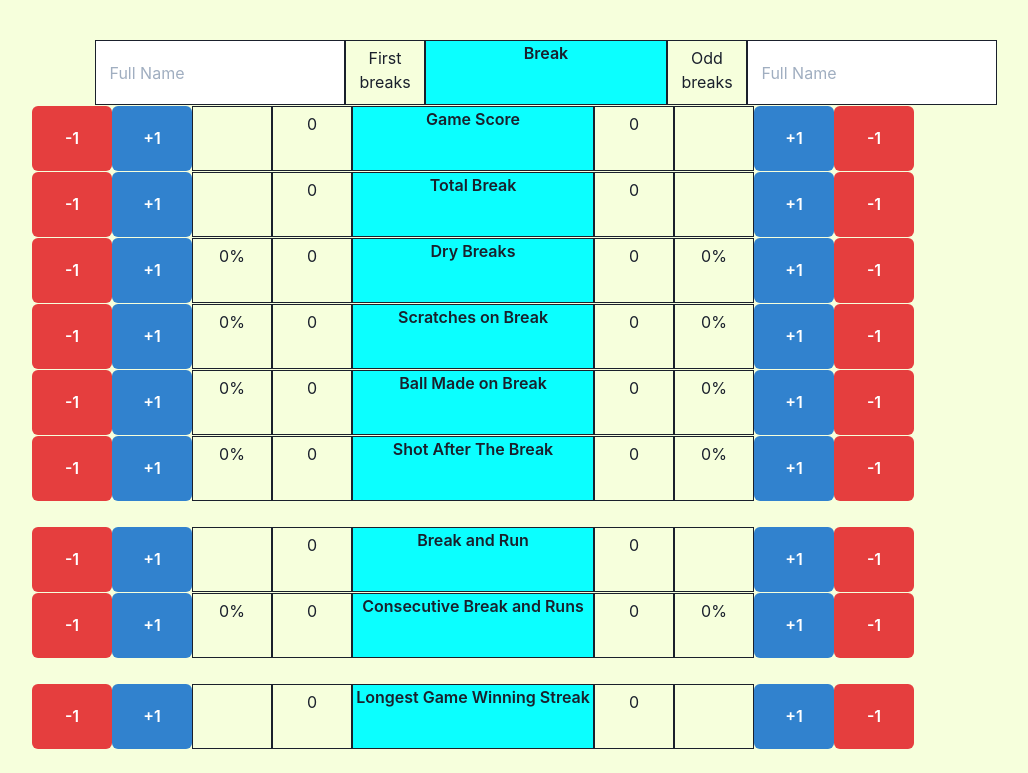
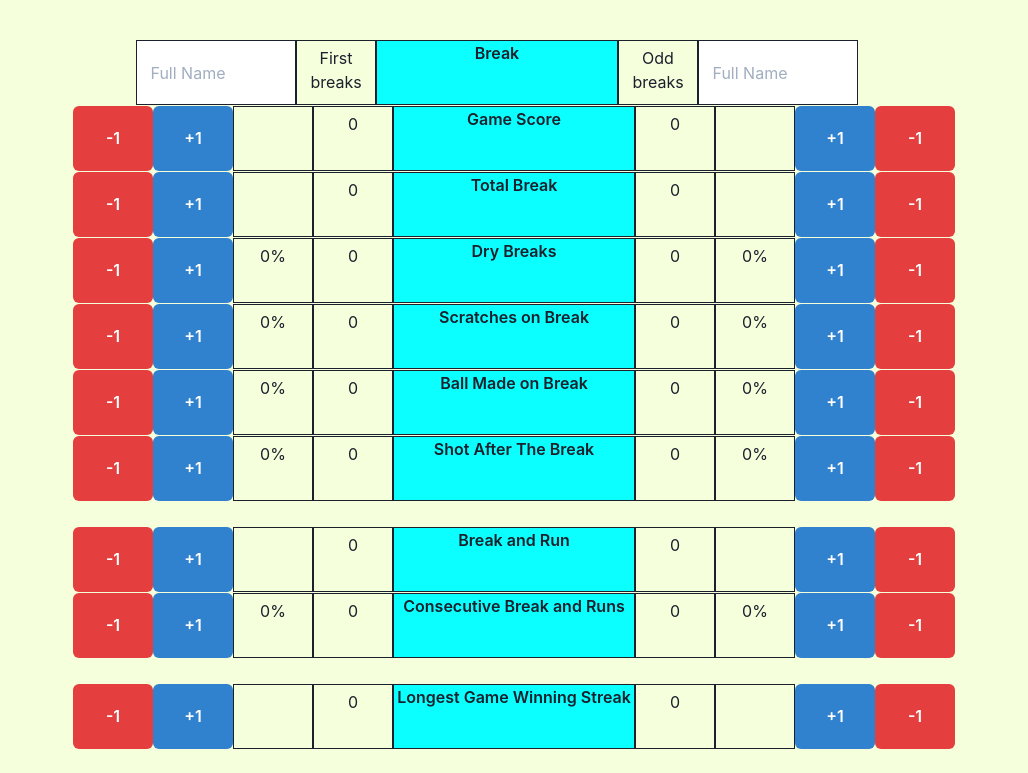
Before and after one commit to riomaemoto/Pool_analytic, a React (Create React App) app: page / in a window 1280 px wide. Shown: the top 773 px of the page, without its empty margins (126-1154 px from the left). Built offline with nearby package versions, Linux system fonts and the light colour scheme.

Commit message:
adjust top input css

```diff
--- a/src/common/styles.ts
+++ b/src/common/styles.ts
@@ -11,6 +11,7 @@ export const ECenter = styled(Center)`
 export const InputBox = styled.input`
   border: 0.5px solid;
   height: 65px;
+  width: 160px;
 `;
 
 export const SizedButton = styled(Button)`
@@ -84,7 +85,6 @@ export const TopFlex = styled.div`
   margin-left: 64px;
   @media (max-width: 500px) {
     height: 68px;
-    width: 530px;
     margin-left: 4px;
   }
 `;
```
